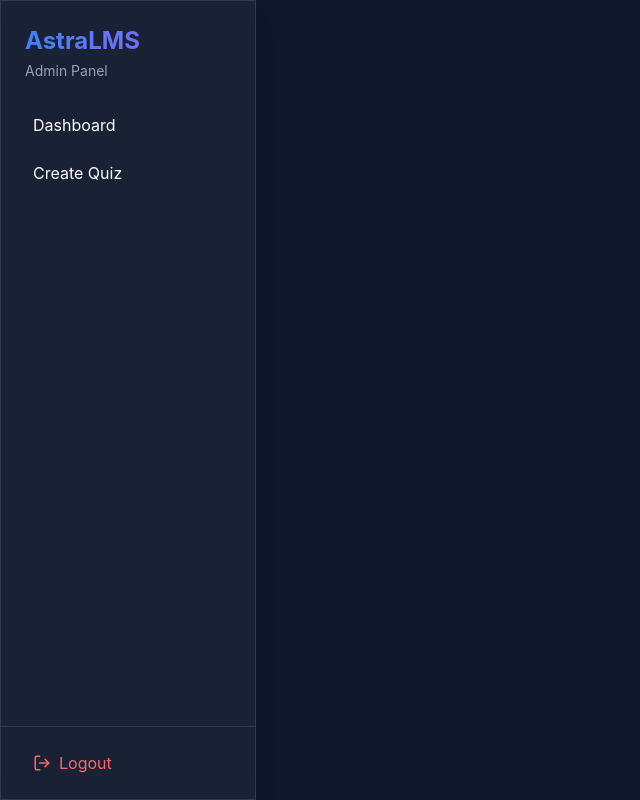
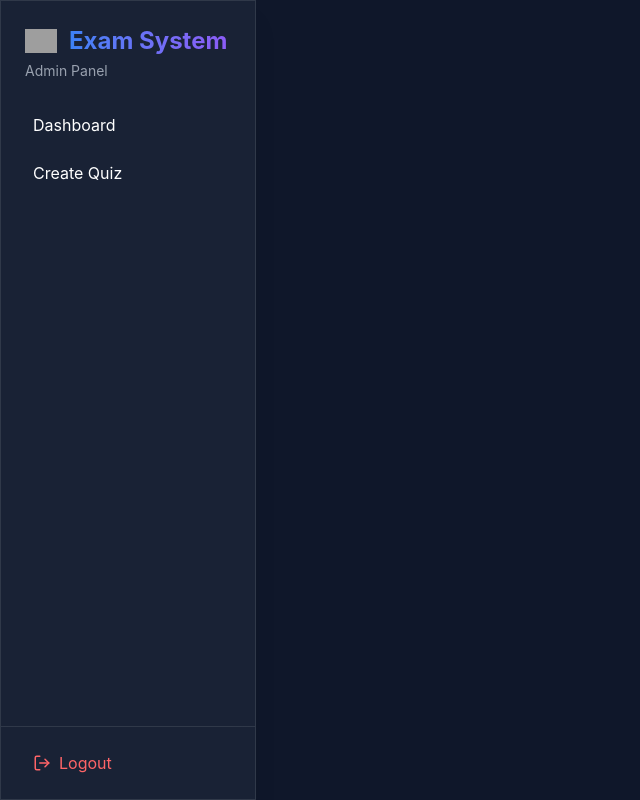
Before and after one commit to nileshkumaryadav22/online-asesment-system, a React app in the folder frontend/: page /admin in a window 1280 px wide. Shown: the whole page, without its empty margins (0-640 px from the left). Built offline with nearby package versions, Linux system fonts and the light colour scheme; no server answers; sample sign-in values are in the browser's storage; grey boxes are pictures that could not be loaded; the HTML template or start-up script is replaced by a standard one.

Commit message:
feat: update sidebar branding with logo and rename to Exam System

```diff
--- a/frontend/src/layouts/MainLayout.jsx
+++ b/frontend/src/layouts/MainLayout.jsx
@@ -19,9 +19,12 @@ const MainLayout = ({ allowedRoles }) => {
       {/* Sidebar */}
       <aside className="w-full md:w-64 glass md:h-screen sticky top-0 flex flex-col">
         <div className="p-6">
-          <h1 className="text-2xl font-bold bg-clip-text text-transparent bg-gradient-to-r from-primary to-accent">
-            AstraLMS
-          </h1>
+          <div className="flex items-center gap-3">
+            <img src="/src/assets/logo.png" alt="Exam System Logo" className="w-8 h-8 object-contain" />
+            <h1 className="text-2xl font-bold bg-clip-text text-transparent bg-gradient-to-r from-primary to-accent">
+              Exam System
+            </h1>
+          </div>
           <p className="text-sm text-gray-400 mt-1 capitalize">{user.role} Panel</p>
         </div>
         <nav className="flex-1 px-4 space-y-2">
```
